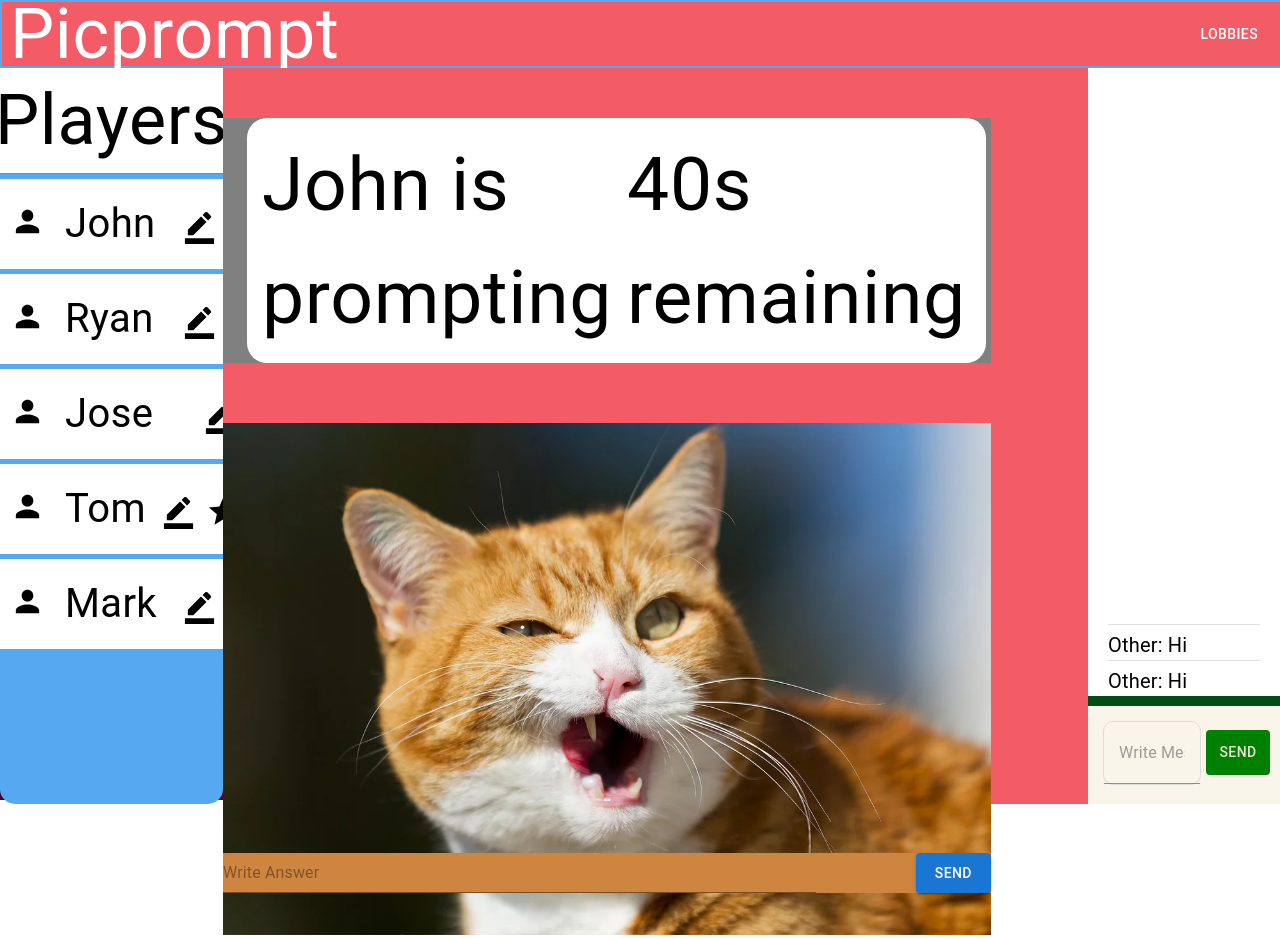
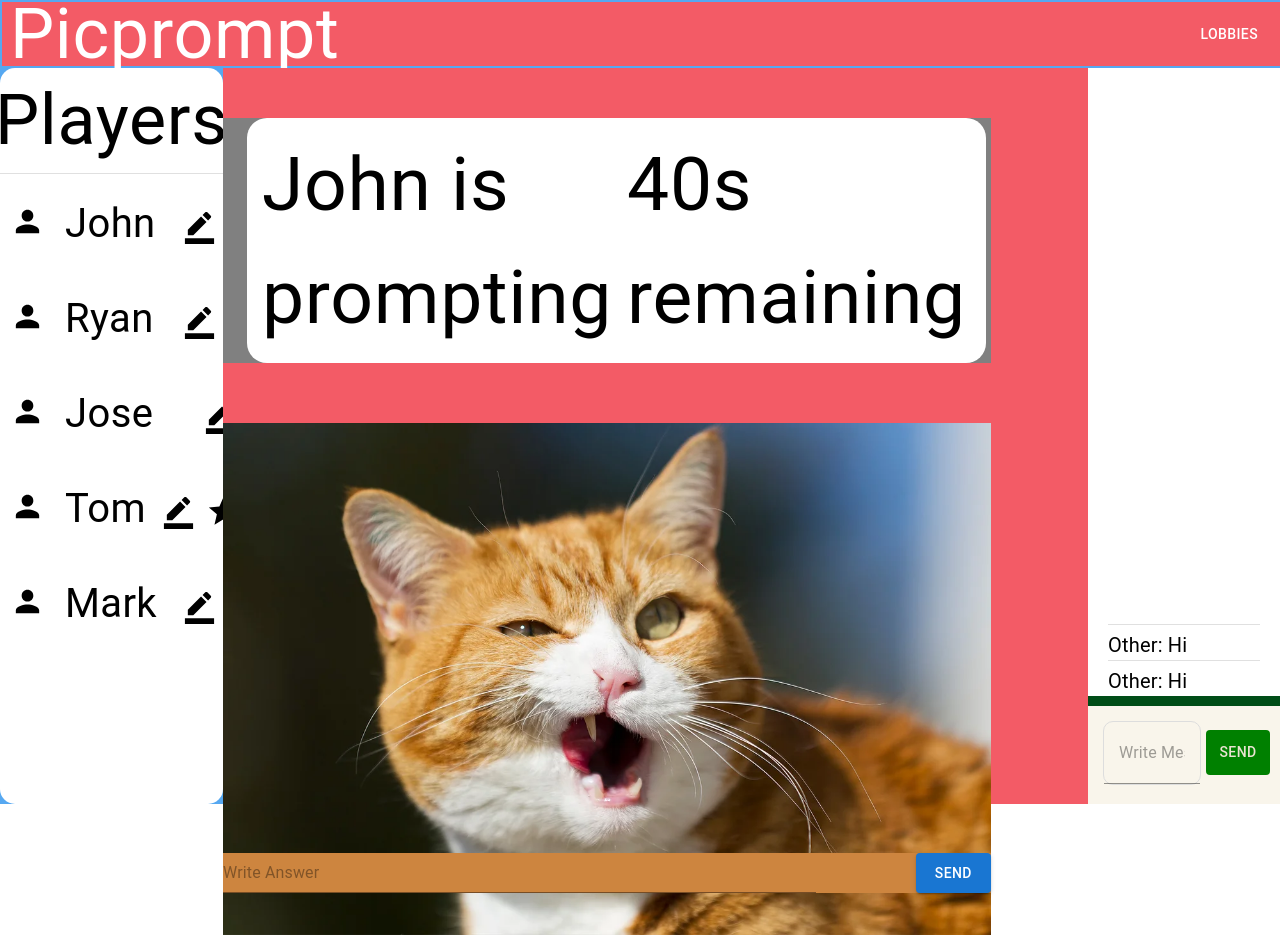
Before and after one commit to dohnnie/se-project, a React (Vite) app in the folder frontend/: page /game in a window 1280 px wide. Built offline with nearby package versions, Linux system fonts and the light colour scheme; no server answers.

Commit message:
created playerlist

```diff
--- a/frontend/src/components/GamePage.tsx
+++ b/frontend/src/components/GamePage.tsx
@@ -1,7 +1,7 @@
 import React from 'react';
 import { useNavigate } from 'react-router-dom';
 import { Container, Box, Button, Typography, Divider } from '@mui/material';
-import PlayerCard from './PlayerCard';
+import PlayerList from './PlayerList';
 import ChatBody from './ChatBody';
 import ChatFooter from './ChatFooter';
 import GameArea from './GameArea';
@@ -100,31 +100,9 @@ const GamePage = ({ socket, status = 2 }) => {
                     maxHeight: '92vh',
                     minWidth: '100vw',
                     maxWidth: '100vw',
+                    bgcolor: '#56A8F1',
                 }}>
-                <Box
-                    sx={{
-                        bgcolor: '#56A8F1',
-                        minHeight: '92vh',
-                        maxHeight: '92vh',
-                        minWidth: '10vw',
-                        borderRadius: '15px',
-                    }}
-                >
-                    <Typography component='h1'
-                        sx={{
-                            fontSize: '70px',
-                            display: 'flex',
-                            alignContent: 'center',
-                            justifyContent: 'center',
-                            bgcolor: 'white',
-                        }}
-                    >
-                        Players
-                    </Typography>
-                    <Divider />
-                    {playerList.map(player =>
-                        <PlayerCard player={player} />)}
-                </Box>
+                <PlayerList players={playerList} />
                 <Container
                     sx={{
                         bgcolor: '#F35B66',
--- a/frontend/src/components/PlayerList.tsx
+++ b/frontend/src/components/PlayerList.tsx
@@ -0,0 +1,31 @@
+import { Box, Typography, Divider } from '@mui/material';
+import PlayerCard from './PlayerCard';
+
+const PlayerList = ({ players }) => {
+
+    return (
+        <Box
+            sx={{
+                bgcolor: 'white',
+                minWidth: '10vw',
+                borderRadius: '15px',
+            }}
+        >
+            <Typography
+                component='h1'
+                sx={{
+                    fontSize: '70px',
+                    display: 'flex',
+                    alignContent: 'center',
+                    justifyContent: 'center',
+                }}
+            >
+                Players
+            </Typography>
+            <Divider />
+            {players.map(player => <PlayerCard player={player} />)}
+        </Box>
+    );
+};
+
+export default PlayerList;
```
